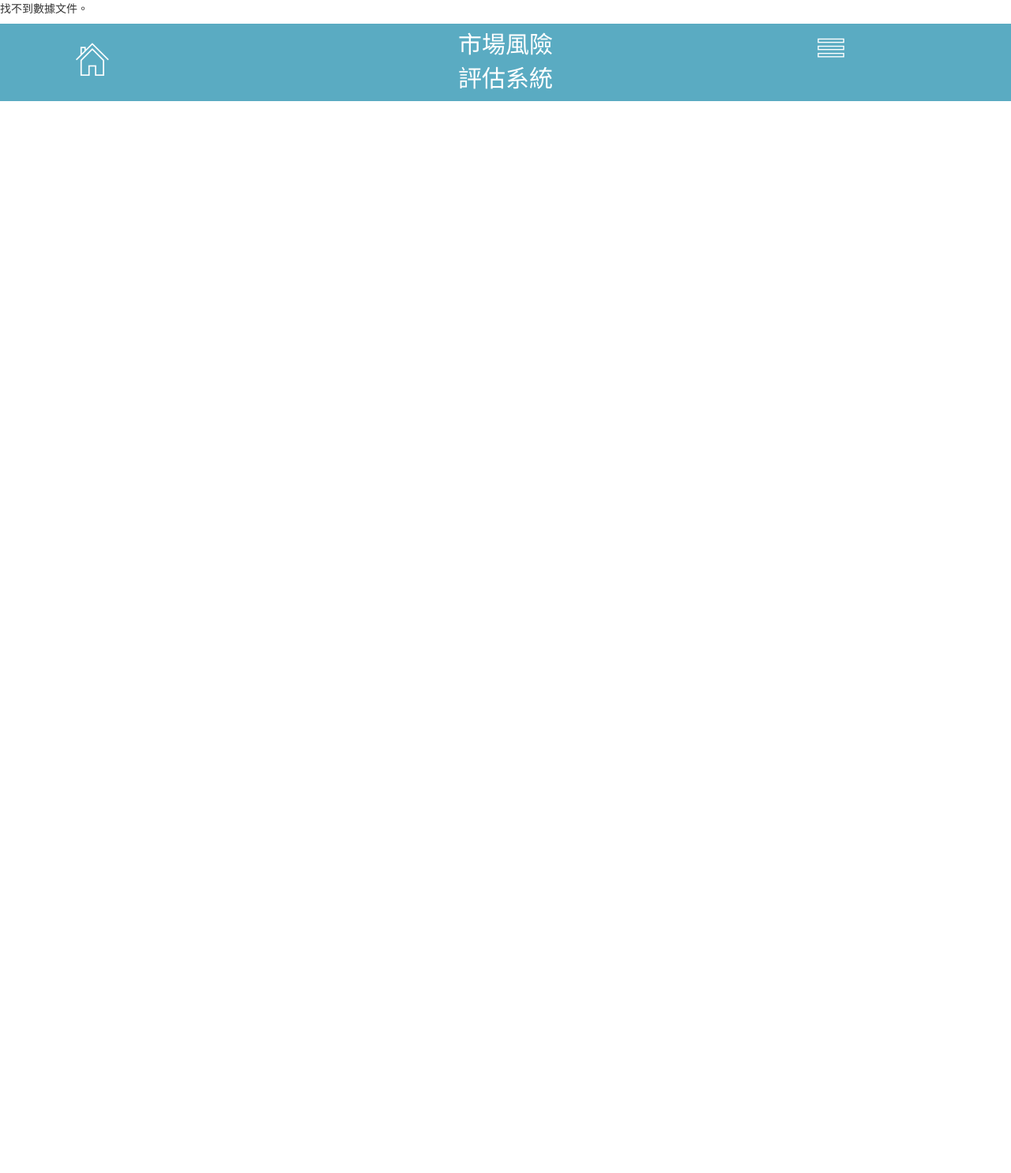
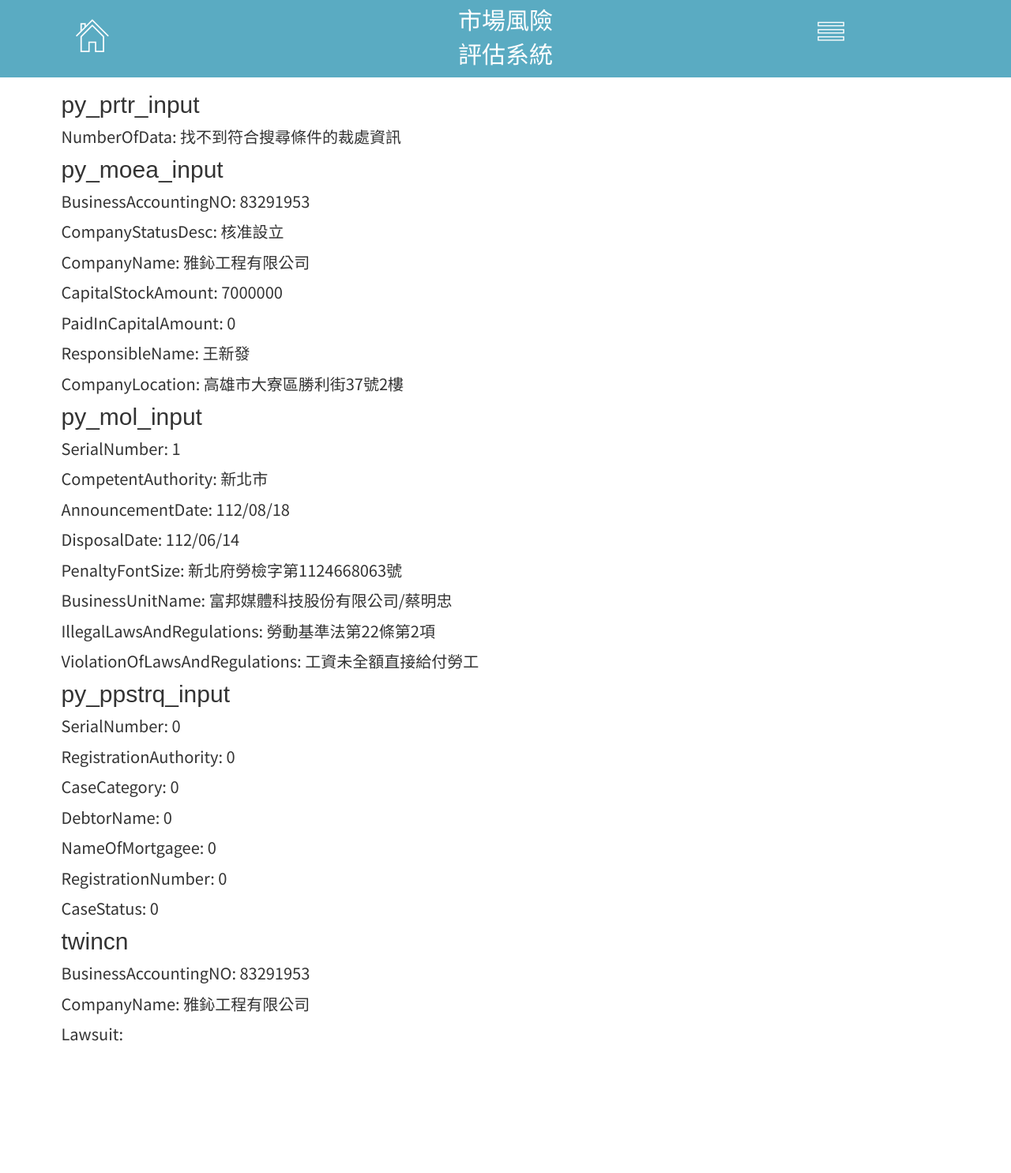
Before and after one commit to ZJ-Zhang-0906/Market_risk_assessment_system, a PHP site: page /Risk_end.php in a window 1280 px wide. Shown: the whole page at 79% size. Before the commit the page ends 128 px from the top, so only its background shows below. Run offline with PHP 8.4, Linux system fonts and the light colour scheme; some libraries are stand-ins or nearby versions.

```diff
--- a/DarkJoe/Risk_end.php
+++ b/DarkJoe/Risk_end.php
@@ -170,7 +170,6 @@ if (file_exists($jsonFilePath)) {
     <!-- Necessery scripts -->
     <script src="assets/js/jquery-2.1.3.min.js"></script>
     <script src="assets/js/bootstrap.min.js"></script>
-    <script src="https://maps.googleapis.com/maps/api/js?v=3.exp"></script>
     <script src="assets/js/jquery.actual.min.js"></script>
     <script src="assets/js/smooth-scroll.js"></script>
     <script src="assets/js/owl.carousel.js"></script>
--- /dev/null
+++ b/DarkJoe/data.json
@@ -0,0 +1,48 @@
+{
+    "py_prtr_input": [
+        {
+            "NumberOfData": "找不到符合搜尋條件的裁處資訊"
+        }
+    ],
+    "py_moea_input": [
+        {
+            "BusinessAccountingNO": "83291953",
+            "CompanyStatusDesc": "核准設立",
+            "CompanyName": "雅鈊工程有限公司",
+            "CapitalStockAmount": "7000000",
+            "PaidInCapitalAmount": "0",
+            "ResponsibleName": "王新發",
+            "CompanyLocation": "高雄市大寮區勝利街37號2樓"
+        }
+    ],
+    "py_mol_input": [
+        {
+            "SerialNumber": "1",
+            "CompetentAuthority": "新北市",
+            "AnnouncementDate": "112/08/18",
+            "DisposalDate": "112/06/14",
+            "PenaltyFontSize": "新北府勞檢字第1124668063號",
+            "BusinessUnitName": "富邦媒體科技股份有限公司/蔡明忠",
+            "IllegalLawsAndRegulations": "勞動基準法第22條第2項",
+            "ViolationOfLawsAndRegulations": "工資未全額直接給付勞工"
+        }
+    ],
+    "py_ppstrq_input": [
+        {
+            "SerialNumber": 0,
+            "RegistrationAuthority": "0",
+            "CaseCategory": "0",
+            "DebtorName": "0",
+            "NameOfMortgagee": "0",
+            "RegistrationNumber": 0,
+            "CaseStatus": "0"
+        }
+    ],
+    "twincn": [
+        {
+            "BusinessAccountingNO": 83291953,
+            "CompanyName": "雅鈊工程有限公司",
+            "Lawsuit": ""
+        }
+    ]
+}
```
Also changed, not shown: DarkJoe/InsertData.php (+33 -18 lines), 1 other file.
